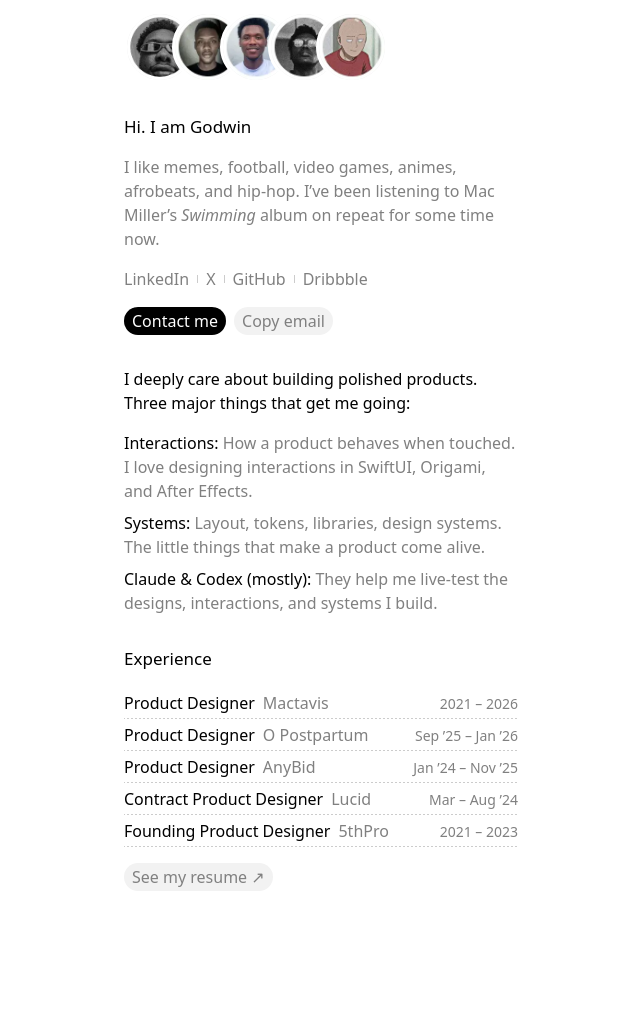
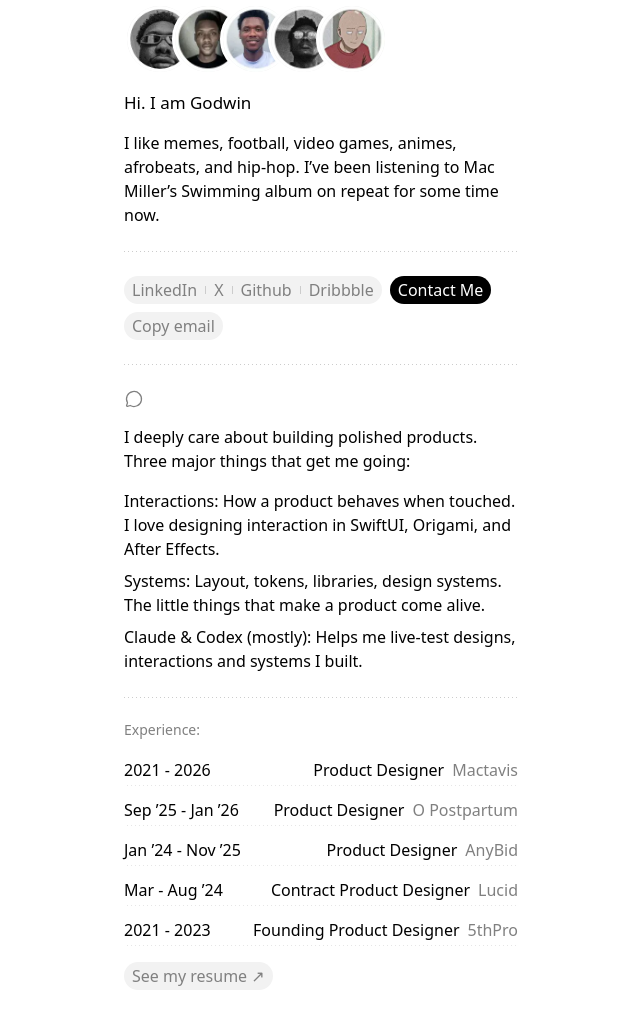
Before and after one commit to JGodwyn/Fredrin_AboutMe, a plain HTML site: page about/index.html in a window 1280 px wide. Shown: the part 201-1230 px from the top of the page, without its empty margins (319-959 px from the left). Drawn offline with Linux system fonts and the light colour scheme; a web font is replaced by a local one.

Commit message:
Merge fredrin-cmuzbzqt-muzc15no

```diff
--- a/about/index.html
+++ b/about/index.html
@@ -4,66 +4,83 @@
   <meta charset="utf-8">
   <meta name="viewport" content="width=device-width, initial-scale=1">
   <title>About · Godwin John</title>
-  <meta name="description" content="Godwin John: product designer and design engineer who cares about interactions, systems, and polished products.">
+  <meta name="description" content="Godwin John, Product Designer and Design Engineer. What I care about, where I have worked, and how to reach me.">
   <link rel="preconnect" href="https://fonts.googleapis.com">
   <link rel="preconnect" href="https://fonts.gstatic.com" crossorigin>
   <link rel="stylesheet" href="https://fonts.googleapis.com/css2?family=Gabarito:wght@400;500&display=swap">
   <link rel="stylesheet" href="../assets/styles.css">
 </head>
 <body>
-  <main class="page">
+  <main class="page page-sections">
     <a class="pill pill-muted" href="../">&larr; Back</a>
 
+    <!-- Header: photos, heading, intro. Add more <img> tags to grow the photo stack. -->
+    <header class="stack">
       <div class="photos" aria-label="Photos of Godwin">
-      <img src="../assets/img/shades-home.webp" alt="Godwin in shades at home" width="72" height="72">
-      <img src="../assets/img/indoors.webp" alt="Godwin indoors" width="72" height="72">
-      <img src="../assets/img/white-tee.webp" alt="Godwin in a white tee" width="72" height="72">
-      <img src="../assets/img/mirrored-shades.webp" alt="Godwin in mirrored shades" width="72" height="72">
-      <img src="../assets/img/saitama.webp" alt="Saitama from One Punch Man" width="72" height="72">
+        <img src="../assets/img/shades-home.webp" alt="Godwin in black and white, close to the camera in wide sunglasses" width="72" height="72">
+        <img src="../assets/img/indoors.webp" alt="Godwin indoors in a dark room, looking straight down the lens" width="72" height="72">
+        <img src="../assets/img/white-tee.webp" alt="Godwin outdoors in a white t-shirt, smiling" width="72" height="72">
+        <img src="../assets/img/mirrored-shades.webp" alt="A grainy monochrome shot of Godwin in mirrored sunglasses, chin up" width="72" height="72">
+        <img src="../assets/img/saitama.webp" alt="Saitama from One Punch Man, deadpan in his red suit" width="72" height="72">
       </div>
+      <h1 class="title">Hi. I am Godwin</h1>
+      <p>
+        I like memes, football, video games, animes, afrobeats, and hip-hop.
+        I’ve been listening to Mac Miller’s Swimming album on repeat for some
+        time now.
+      </p>
+    </header>
 
-    <section class="stack">
-      <h1 class="title">Hi. I am Godwin</h1>
-      <p class="subtle">
-        I like memes, football, video games, animes, afrobeats, and hip-hop.
-        I’ve been listening to Mac Miller’s <em>Swimming</em> album on repeat for some time now.
-      </p>
-      <nav class="links" aria-label="Elsewhere">
-        <a class="link" href="https://www.linkedin.com/in/gdwn/" rel="me">LinkedIn</a>
+    <hr class="rule">
+
+    <!-- Links: text links in one pill, then the contact actions. -->
+    <div class="row">
+      <nav class="links links-pill" aria-label="Elsewhere">
+        <a class="link" href="https://www.linkedin.com/in/gdwn/" target="_blank" rel="me noopener">LinkedIn</a>
         <span class="sep" aria-hidden="true"></span>
-        <a class="link" href="https://x.com/gdwn__" rel="me">X</a>
+        <a class="link" href="https://x.com/gdwn__" target="_blank" rel="me noopener">X</a>
         <span class="sep" aria-hidden="true"></span>
-        <a class="link" href="https://github.com/JGodwyn" rel="me">GitHub</a>
+        <a class="link" href="https://github.com/JGodwyn" target="_blank" rel="me noopener">Github</a>
         <span class="sep" aria-hidden="true"></span>
-        <a class="link" href="https://dribbble.com/gdwn__" rel="me">Dribbble</a>
+        <a class="link" href="https://dribbble.com/gdwn__" target="_blank" rel="me noopener">Dribbble</a>
       </nav>
-      <div class="row">
-        <a class="pill pill-solid" href="mailto:gdwn.work@gmail.com">Contact me</a>
+      <a class="pill pill-solid" href="mailto:gdwn.work@gmail.com">Contact Me</a>
       <button class="pill pill-muted" type="button" data-copy="gdwn.work@gmail.com">
         <span data-label>Copy email</span>
       </button>
     </div>
-    </section>
 
+    <hr class="rule">
+
+    <!-- Text section: an icon, a paragraph and a list. Add one <li> per point. -->
     <section class="stack">
-      <p>I deeply care about building polished products. Three major things that get me going:</p>
-      <ul class="interests subtle">
-        <li><strong>Interactions:</strong> How a product behaves when touched. I love designing interactions in SwiftUI, Origami, and After Effects.</li>
-        <li><strong>Systems:</strong> Layout, tokens, libraries, design systems. The little things that make a product come alive.</li>
-        <li><strong>Claude &amp; Codex (mostly):</strong> They help me live-test the designs, interactions, and systems I build.</li>
+      <svg class="icon" width="20" height="20" viewBox="0 0 256 256" fill="none" stroke="currentColor" stroke-width="16" stroke-linecap="round" stroke-linejoin="round" aria-hidden="true">
+        <path d="M79.93 211.11a96 96 0 1 0-35-35l-11.8 35.31a8 8 0 0 0 10.12 10.12z"/>
+      </svg>
+      <p>
+        I deeply care about building polished products. Three major things
+        that get me going:
+      </p>
+      <ul class="interests">
+        <li>Interactions: How a product behaves when touched. I love designing interaction in SwiftUI, Origami, and After Effects.</li>
+        <li>Systems: Layout, tokens, libraries, design systems. The little things that make a product come alive.</li>
+        <li>Claude &amp; Codex (mostly): Helps me live-test designs, interactions and systems I built.</li>
       </ul>
     </section>
 
+    <hr class="rule">
+
+    <!-- Experience: one <li> per role, newest first. -->
     <section class="stack">
-      <h2 class="title">Experience</h2>
-      <ul class="experience">
-        <li><span class="role">Product Designer <span class="subtle">Mactavis</span></span><span class="subtle small">2021 – 2026</span></li>
-        <li><span class="role">Product Designer <span class="subtle">O Postpartum</span></span><span class="subtle small">Sep ’25 – Jan ’26</span></li>
-        <li><span class="role">Product Designer <span class="subtle">AnyBid</span></span><span class="subtle small">Jan ’24 – Nov ’25</span></li>
-        <li><span class="role">Contract Product Designer <span class="subtle">Lucid</span></span><span class="subtle small">Mar – Aug ’24</span></li>
-        <li><span class="role">Founding Product Designer <span class="subtle">5thPro</span></span><span class="subtle small">2021 – 2023</span></li>
+      <h2 class="label">Experience:</h2>
+      <ul class="timeline">
+        <li><span>2021 - 2026</span><span class="role">Product Designer <span class="subtle">Mactavis</span></span></li>
+        <li><span>Sep ’25 - Jan ’26</span><span class="role">Product Designer <span class="subtle">O Postpartum</span></span></li>
+        <li><span>Jan ’24 - Nov ’25</span><span class="role">Product Designer <span class="subtle">AnyBid</span></span></li>
+        <li><span>Mar - Aug ’24</span><span class="role">Contract Product Designer <span class="subtle">Lucid</span></span></li>
+        <li><span>2021 - 2023</span><span class="role">Founding Product Designer <span class="subtle">5thPro</span></span></li>
       </ul>
-      <a class="pill pill-muted" href="https://drive.google.com/file/d/11GOuZVzonLh5gfycUYPlL1dTaXPgBipI/view">See my resume &nearr;</a>
+      <a class="pill pill-muted" href="https://drive.google.com/file/d/11GOuZVzonLh5gfycUYPlL1dTaXPgBipI/view" target="_blank" rel="noopener">See my resume &nearr;</a>
     </section>
   </main>
   <script src="../assets/copy-email.js"></script>
--- a/assets/styles.css
+++ b/assets/styles.css
@@ -151,8 +151,7 @@ strong { font-weight: 500; color: var(--text-bold); }
 }
 .experience .role { display: flex; gap: var(--sp-md); }
 
-/* Section layout from the PortfolioWebsite About page (see template/). Additive:
-   about/ does not use these classes. */
+/* Section layout from the PortfolioWebsite About page, used by about/ and template/. */
 .page-sections { gap: var(--sp-xl); }
 
 /* Dotted divider between sections: a dot every 4px. */
```
Lines whose indentation alone changed are shown as unchanged.
